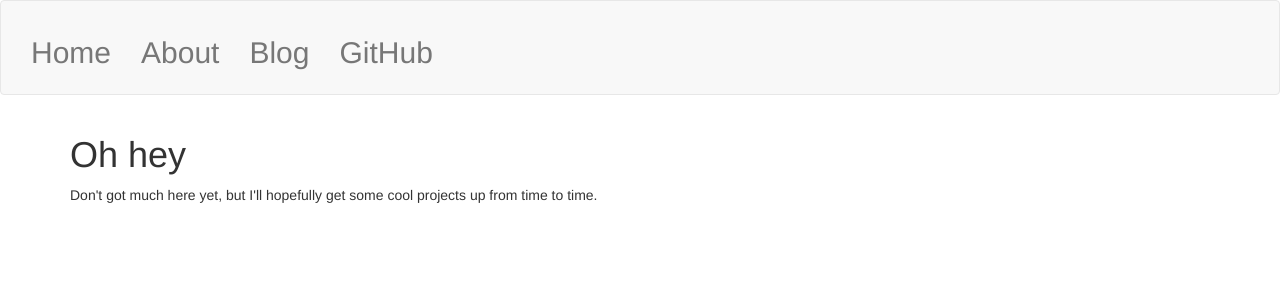
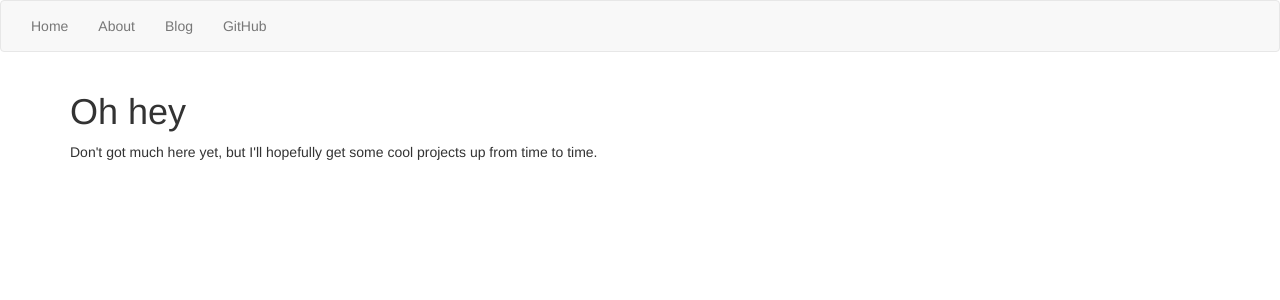
Before and after one commit to pbnjeff89/pbnjeff89.github.io, a Jekyll site: the page built from index.html, in a window 1280 px wide. Shown: the top 300 px of the page. Built offline with Jekyll 4.4.1, drawn with Linux system fonts in a browser that asks for light colours.

```diff
--- a/_layouts/default.html
+++ b/_layouts/default.html
@@ -17,10 +17,10 @@
     <div class="navbar navbar-default">
 	  <div class="container-fluid">
         <ul class="nav navbar-nav">
-	      <li><a href="/"><h2>Home</h2></a></li>
-	      <li><a href="/about"><h2>About</h2></a></li>
-	      <li><a href="/blog"><h2>Blog</h2></a></li>
-		  <li><a href="https://github.com/pbnjeff89"><h2>GitHub</h2></a></li>
+	      <li><a href="/">Home</a></li>
+	      <li><a href="/about">About</a></li>
+	      <li><a href="/blog">Blog</a></li>
+		  <li><a href="https://github.com/pbnjeff89">GitHub</a></li>
 	    </ul>
 	  </div>
     </div>
```
